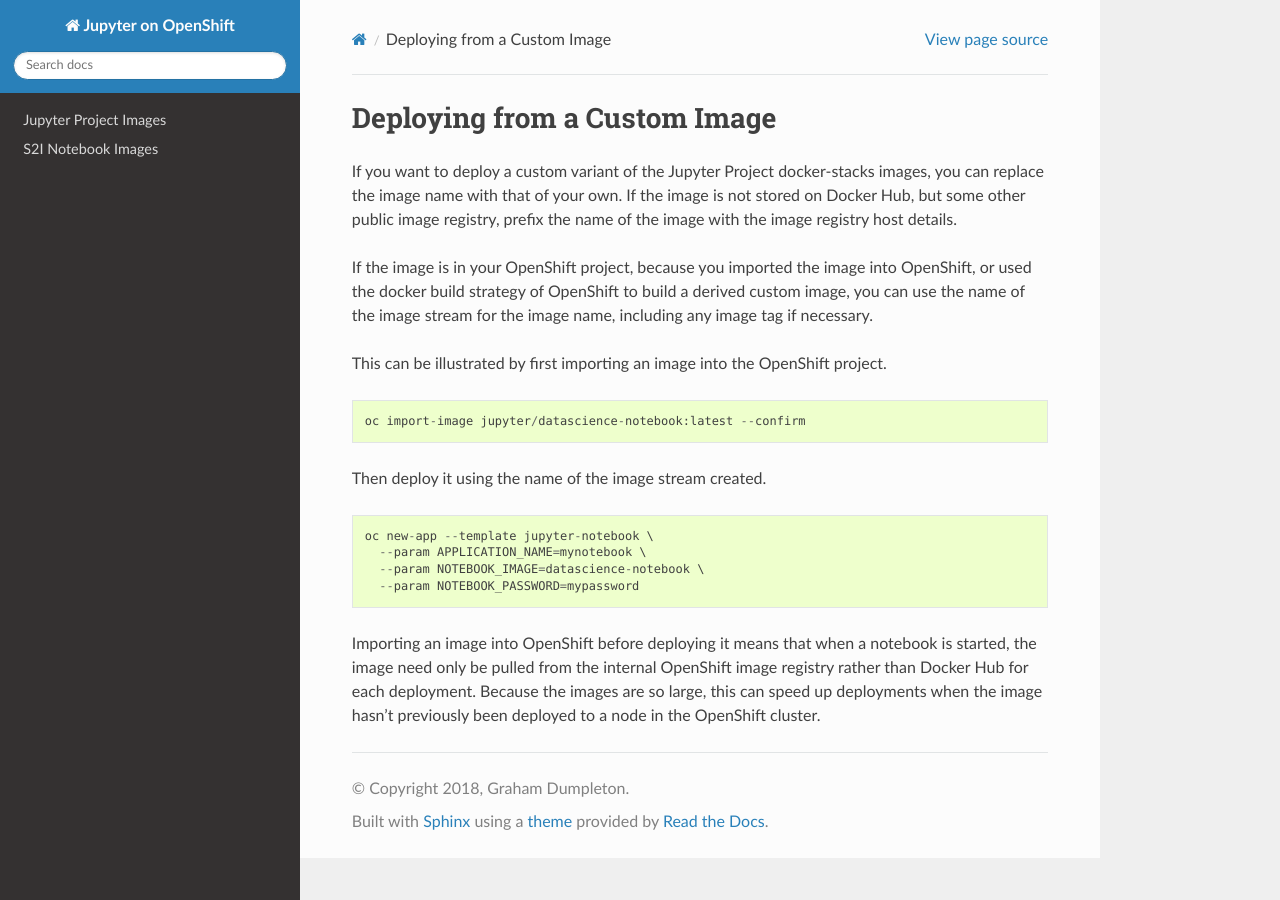
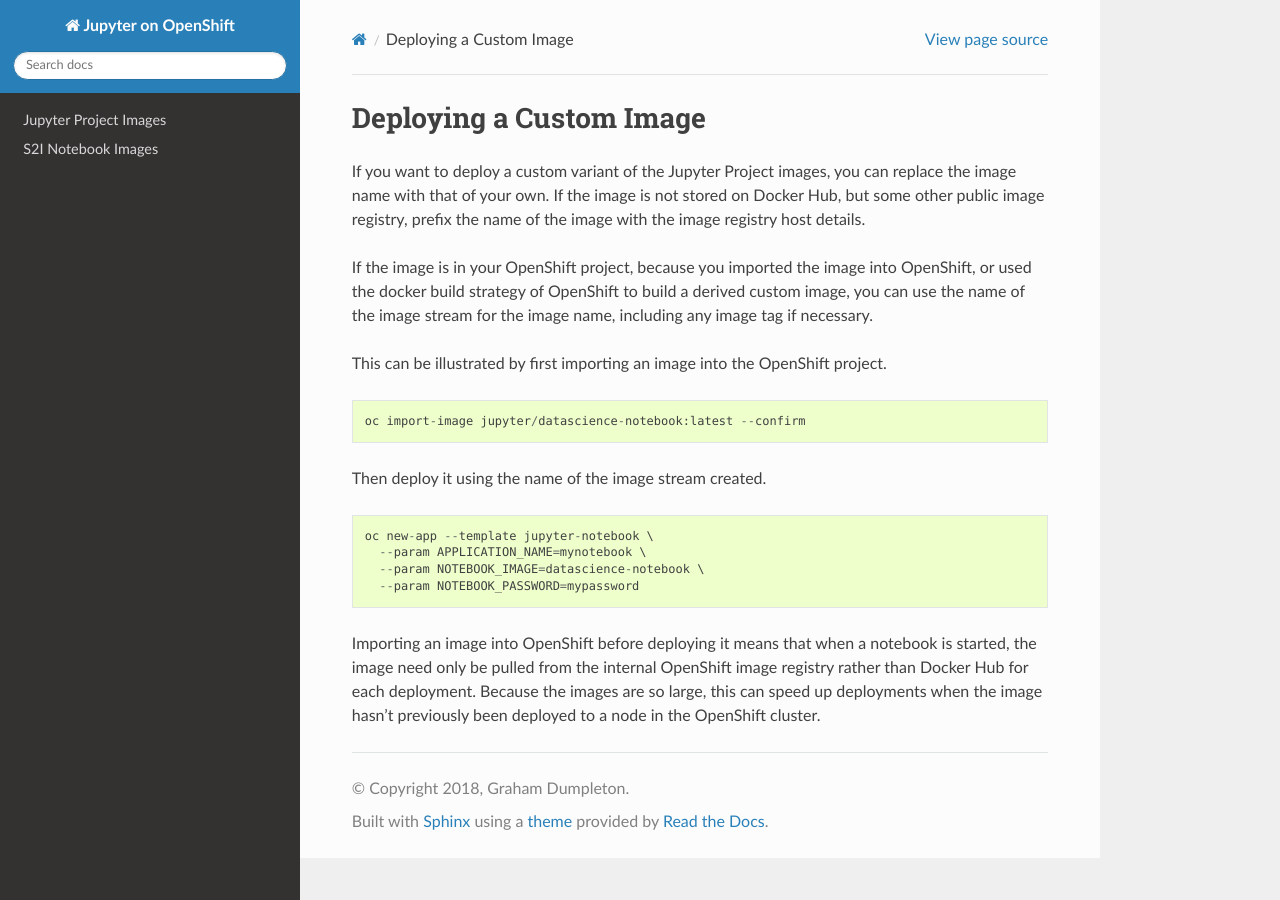
Before and after one commit to jupyter-on-openshift/www-jupyteronopenshift-org, a Sphinx documentation site: the page built from source/jupyter-project-images/deploying-a-custom-image.rst, in a window 1280 px wide. Built offline with Sphinx 7.4.7 and the Read the Docs theme 2.0.0, drawn with Linux system fonts in a browser that asks for light colours.

Commit message:
Change section title.

```diff
--- a/source/jupyter-project-images/deploying-from-a-custom-image.rst
+++ b/source/jupyter-project-images/deploying-a-custom-image.rst
@@ -1,10 +1,10 @@
-Deploying from a Custom Image
------------------------------
+Deploying a Custom Image
+------------------------
 
-If you want to deploy a custom variant of the Jupyter Project docker-stacks
-images, you can replace the image name with that of your own. If the image
-is not stored on Docker Hub, but some other public image registry, prefix
-the name of the image with the image registry host details.
+If you want to deploy a custom variant of the Jupyter Project images, you
+can replace the image name with that of your own. If the image is not
+stored on Docker Hub, but some other public image registry, prefix the name
+of the image with the image registry host details.
 
 If the image is in your OpenShift project, because you imported the image
 into OpenShift, or used the docker build strategy of OpenShift to build a
```
